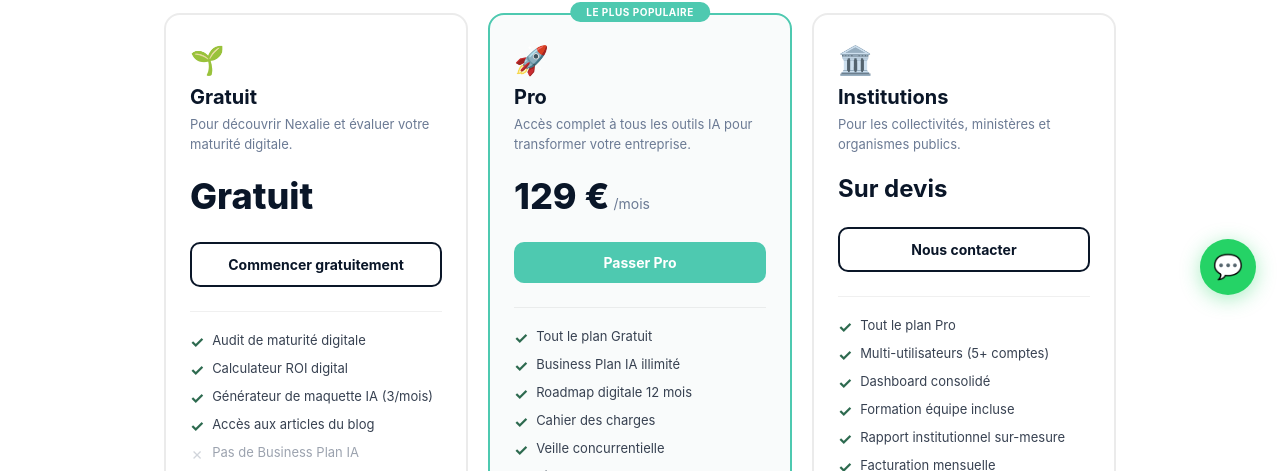
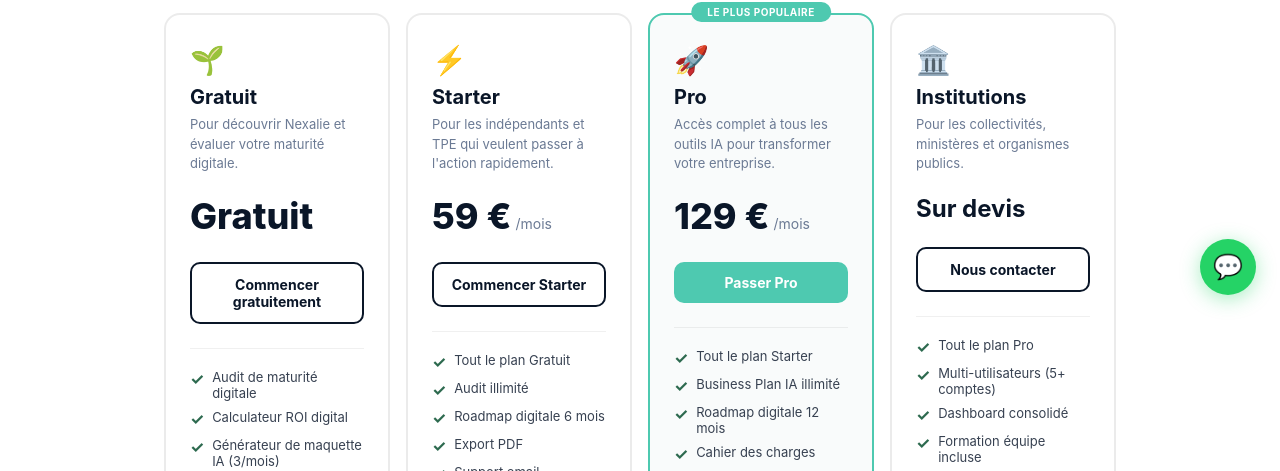
Before and after one commit to relia-nexalie/Nexalie, a Next.js app: page /pricing in a window 1280 px wide. Shown: the part 481-952 px from the top of the page. Built offline with nearby package versions, Linux system fonts and the light colour scheme; no server answers.

Commit message:
fix: corrections post-déploiement

```diff
--- a/app/audit/page.jsx
+++ b/app/audit/page.jsx
@@ -1,9 +1,11 @@
-import AuditModule from '@/components/AuditModule';
+import dynamic from 'next/dynamic';
+
+const AuditModule = dynamic(() => import('@/components/AuditModule'), { ssr: false });
 
 export const metadata = {
   title: 'Audit de Maturité Digitale Gratuit — Nexalie',
   description: 'Évaluez votre niveau digital en 3 minutes. Score sur 100, niveau de maturité, 5 recommandations IA personnalisées. Gratuit, sans engagement.',
-  alternates: { canonical: 'https://nexalie.co/audit' },
+  alternates: { canonical: 'https://nexalie-ecqc.vercel.app/audit' },
 };
 
 export default function AuditPage() {
--- a/app/layout.jsx
+++ b/app/layout.jsx
@@ -5,20 +5,20 @@
 import './globals.css';
 
 export const metadata = {
-  metadataBase: new URL('https://nexalie.co'),
+  metadataBase: new URL('https://nexalie-ecqc.vercel.app'),
   title: {
     default: 'Nexalie — Transformation Digitale IA · France & Afrique',
     template: '%s — Nexalie',
   },
   description: 'Audit de maturité digitale gratuit en 3 minutes · Roadmap IA sur-mesure · Certification Digital Ready. Pour PME françaises et entreprises africaines.',
   keywords: ['transformation digitale', 'IA', 'Afrique francophone', 'France', 'audit digital', 'PME', 'OHADA', 'Mobile Money', 'roadmap digitale', 'consulting IA'],
-  authors: [{ name: 'Rélia Ebiya', url: 'https://nexalie.co' }],
+  authors: [{ name: 'Rélia Ebiya', url: 'https://nexalie-ecqc.vercel.app' }],
   creator: 'Nexalie',
   publisher: 'Nexalie',
   openGraph: {
     title: 'Nexalie — Transformation Digitale IA · France & Afrique',
     description: 'Audit gratuit 3 min · Roadmap IA · Badge Digital Ready. Pour PME françaises et africaines.',
-    url: 'https://nexalie.co',
+    url: 'https://nexalie-ecqc.vercel.app',
     siteName: 'Nexalie',
     locale: 'fr_FR',
     type: 'website',
--- a/app/legal/page.jsx
+++ b/app/legal/page.jsx
@@ -53,10 +53,10 @@
         </div>
 
         <Section id="mentions" title="Mentions légales">
-          <P><strong>Éditeur :</strong> Nexalie Consulting — Relia Ebiya</P>
+          <P><strong>Éditeur :</strong> Nexalie Consulting — Rélia Ebiya</P>
           <P><strong>Contact :</strong> relia.ebiya@nexalie.co — +33 7 86 62 04 09</P>
           <P><strong>Hébergement :</strong> Vercel Inc., 340 Pine Street, Suite 1200, San Francisco, CA 94104, États-Unis</P>
-          <P><strong>Directrice de la publication :</strong> Relia Ebiya</P>
+          <P><strong>Directrice de la publication :</strong> Rélia Ebiya</P>
         </Section>
 
         <Section id="cgv" title="Conditions générales de vente">
--- a/app/pricing/page.jsx
+++ b/app/pricing/page.jsx
@@ -21,6 +21,20 @@
       limits: ['Pas de Business Plan IA', 'Pas de Roadmap digitale', 'Pas de Cahier des charges'],
     },
     {
+      id: 'starter',
+      name: 'Starter',
+      emoji: '⚡',
+      monthly: 59,
+      annual: 590,
+      currency: '€',
+      desc: 'Pour les indépendants et TPE qui veulent passer à l\'action rapidement.',
+      cta: 'Commencer Starter',
+      ctaHref: '/signup?plan=starter',
+      highlight: false,
+      features: ['Tout le plan Gratuit', 'Audit illimité', 'Roadmap digitale 6 mois', 'Export PDF', 'Support email'],
+      limits: ['Pas de Business Plan IA', 'Pas de Cahier des charges', 'Pas de Veille concurrentielle'],
+    },
+    {
       id: 'pro',
       name: 'Pro',
       emoji: '🚀',
@@ -31,7 +45,7 @@
       cta: 'Passer Pro',
       ctaHref: '/signup?plan=pro',
       highlight: true,
-      features: ['Tout le plan Gratuit', 'Business Plan IA illimité', 'Roadmap digitale 12 mois', 'Cahier des charges', 'Veille concurrentielle', 'Simulateur de budget', 'Export PDF', 'Support prioritaire'],
+      features: ['Tout le plan Starter', 'Business Plan IA illimité', 'Roadmap digitale 12 mois', 'Cahier des charges', 'Veille concurrentielle', 'Simulateur de budget', 'Support prioritaire'],
       limits: [],
     },
     {
@@ -65,6 +79,20 @@
       limits: ['Pas de Plan d\'Action Digital IA', 'Pas de Roadmap digitale', 'Pas de Cahier des charges'],
     },
     {
+      id: 'starter',
+      name: 'Starter',
+      emoji: '⚡',
+      monthly: 39000,
+      annual: 390000,
+      currency: 'FCFA',
+      desc: 'Pour les indépendants et TPE qui veulent passer à l\'action rapidement.',
+      cta: 'Commencer Starter',
+      ctaHref: '/signup?plan=starter',
+      highlight: false,
+      features: ['Tout le plan Gratuit', 'Audit illimité', 'Roadmap digitale 6 mois', 'Export PDF', 'Support WhatsApp'],
+      limits: ['Pas de Plan d\'Action Digital IA', 'Pas de Cahier des charges', 'Pas de Veille concurrentielle'],
+    },
+    {
       id: 'pro',
       name: 'Pro',
       emoji: '🚀',
@@ -75,7 +103,7 @@
       cta: 'Passer Pro',
       ctaHref: '/signup?plan=pro',
       highlight: true,
-      features: ['Tout le plan Gratuit', 'Plan d\'Action Digital IA', 'Roadmap digitale 12 mois', 'Cahier des charges', 'Veille concurrentielle', 'Simulateur de budget', 'Export PDF', 'Support WhatsApp prioritaire'],
+      features: ['Tout le plan Starter', 'Plan d\'Action Digital IA', 'Roadmap digitale 12 mois', 'Cahier des charges', 'Veille concurrentielle', 'Simulateur de budget', 'Export PDF', 'Support WhatsApp prioritaire'],
       limits: [],
     },
     {
@@ -151,7 +179,7 @@
 
       {/* Plans SaaS */}
       <section style={{ maxWidth: '1000px', margin: '0 auto', padding: '60px 24px' }}>
-        <div style={{ display: 'grid', gridTemplateColumns: 'repeat(3, 1fr)', gap: '20px' }}>
+        <div style={{ display: 'grid', gridTemplateColumns: 'repeat(4, 1fr)', gap: '16px' }}>
           {plans.map((plan, i) => {
             const price = billing === 'annual' && plan.monthly ? Math.round(plan.annual / 12) : plan.monthly;
             return (
--- a/components/NexaliSite.jsx
+++ b/components/NexaliSite.jsx
@@ -174,7 +174,7 @@
             </p>
             <div style={{ display: 'flex', gap: '8px', marginBottom: '24px', flexWrap: 'wrap' }}>
               <span style={{ padding: '4px 12px', background: `${t.teal}15`, color: t.teal === '#4EC9B0' ? '#1D6B60' : '#A85520', border: `1px solid ${t.teal}30`, borderRadius: '20px', fontSize: '12px', fontWeight: 600 }}>Gratuit</span>
-              <span style={{ padding: '4px 12px', background: `${t.accent}10`, color: t.accent, border: `1px solid ${t.accent}25`, borderRadius: '20px', fontSize: '12px', fontWeight: 600 }}>29€/mois Premium</span>
+              <span style={{ padding: '4px 12px', background: `${t.accent}10`, color: t.accent, border: `1px solid ${t.accent}25`, borderRadius: '20px', fontSize: '12px', fontWeight: 600 }}>129€/mois Premium</span>
             </div>
             <Link href="/platform" style={{ padding: '12px 24px', background: t.btnPrimary, borderRadius: '10px', color: t.btnText, fontSize: '14px', fontWeight: 700, textDecoration: 'none', display: 'inline-block' }}>
               Découvrir la plateforme →
@@ -200,7 +200,7 @@
             Un pont entre <em style={{ color: mode === 'af' ? '#E88C32' : '#4EC9B0' }}>deux mondes</em>
           </h2>
           <p style={{ fontSize: '15px', color: 'rgba(255,255,255,0.6)', lineHeight: 1.9, marginBottom: '28px' }}>
-            Relia Ebiya — née à Brazzaville, formée en France. 10+ ans d&apos;expérience en transformation digitale. Elle parle votre langue, au sens propre comme au sens figuré.
+            Rélia Ebiya — née à Brazzaville, formée en France. 10+ ans d&apos;expérience en transformation digitale. Elle parle votre langue, au sens propre comme au sens figuré.
           </p>
           <Link href="/about" style={{ padding: '12px 28px', background: 'rgba(255,255,255,0.1)', border: '1px solid rgba(255,255,255,0.2)', borderRadius: '10px', color: '#fff', fontSize: '14px', textDecoration: 'none', display: 'inline-block' }}>
             Découvrir Rélia →
```
